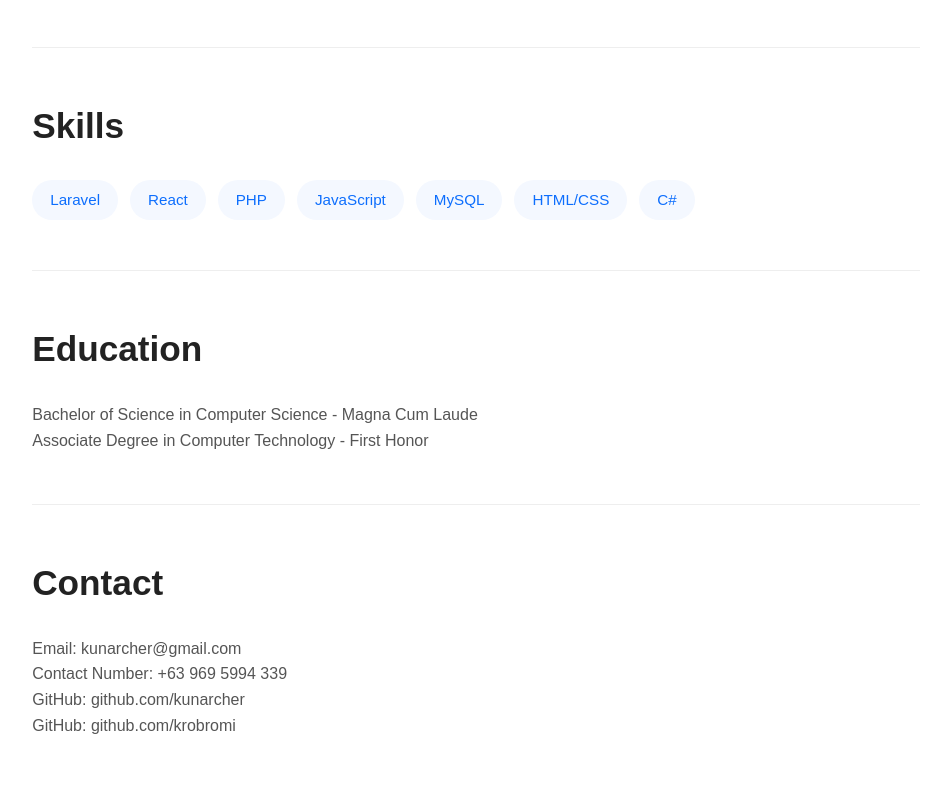
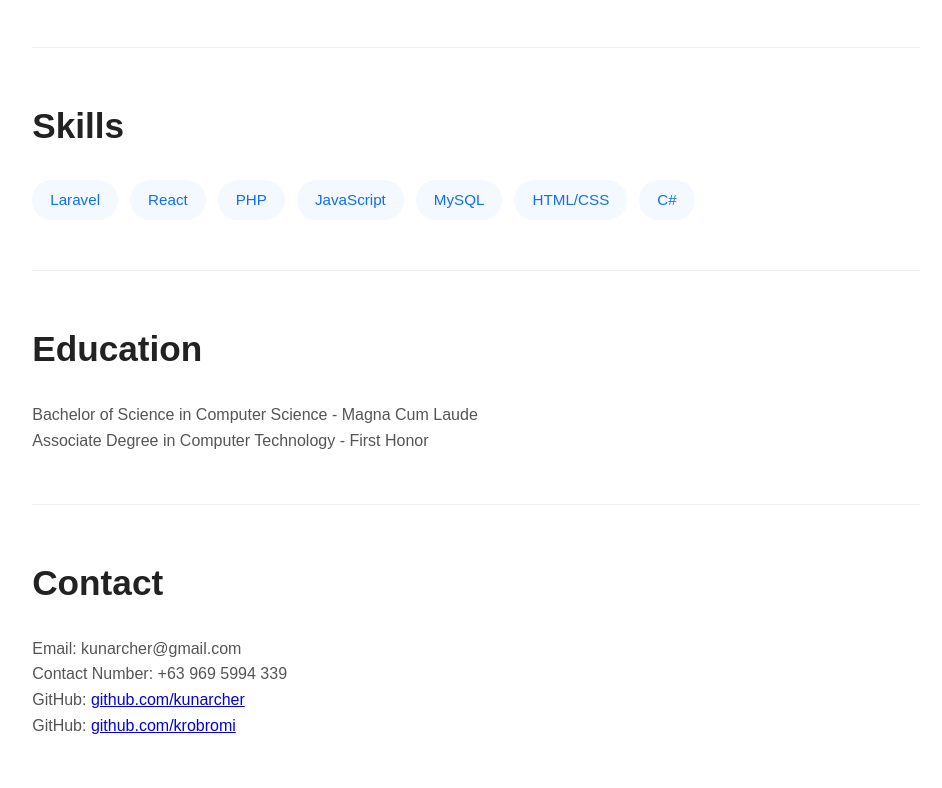
Before and after one commit to Kunarcher/Amiel_Louis_Gingco.github.io, a plain HTML site: page index.html in a window 1280 px wide. Shown: the part 1794-2582 px from the top of the page, without its empty margins (309-1251 px from the left). Drawn offline with Linux system fonts and the light colour scheme.

Commit message:
adjusted contact to have links and removed hover effects

```diff
--- a/css/main.css
+++ b/css/main.css
@@ -296,11 +296,6 @@ body {
   transition: 0.25s;
 }
 
-.project-card:hover {
-  transform: translateY(-5px);
-
-  box-shadow: 0 15px 35px rgba(0, 0, 0, 0.08);
-}
 
 .project-info {
   padding: 30px;
--- a/index.html
+++ b/index.html
@@ -177,8 +177,19 @@
 
             <p>Email: kunarcher@gmail.com</p>
             <p>Contact Number: +63 969 5994 339</p>
-            <p>GitHub: github.com/kunarcher</p>
-            <p>GitHub: github.com/krobromi</p>
+            <p>
+              GitHub:
+              <a href="https://github.com/kunarcher" target="_blank">
+                github.com/kunarcher
+              </a>
+            </p>
+
+            <p>
+              GitHub:
+              <a href="https://github.com/krobromi" target="_blank">
+                github.com/krobromi
+              </a>
+            </p>
           </section>
         </main>
       </div>
```
